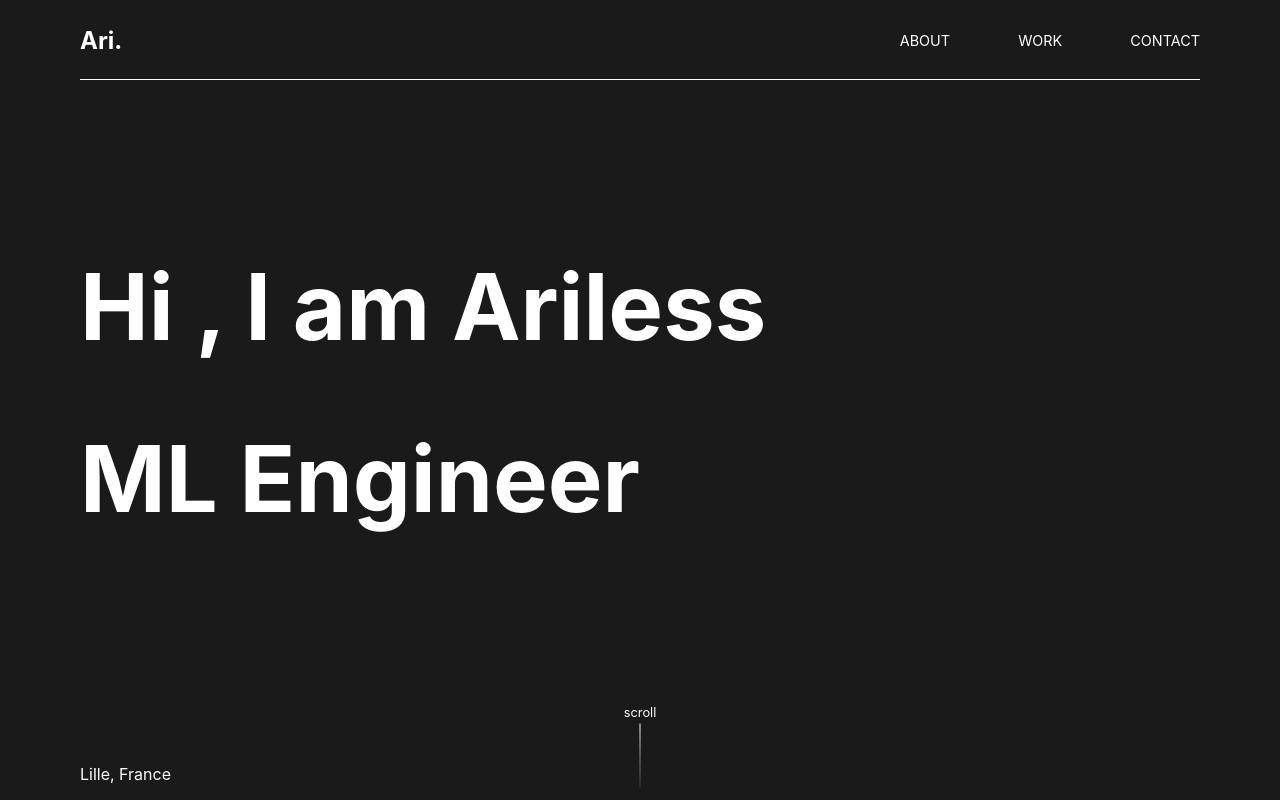
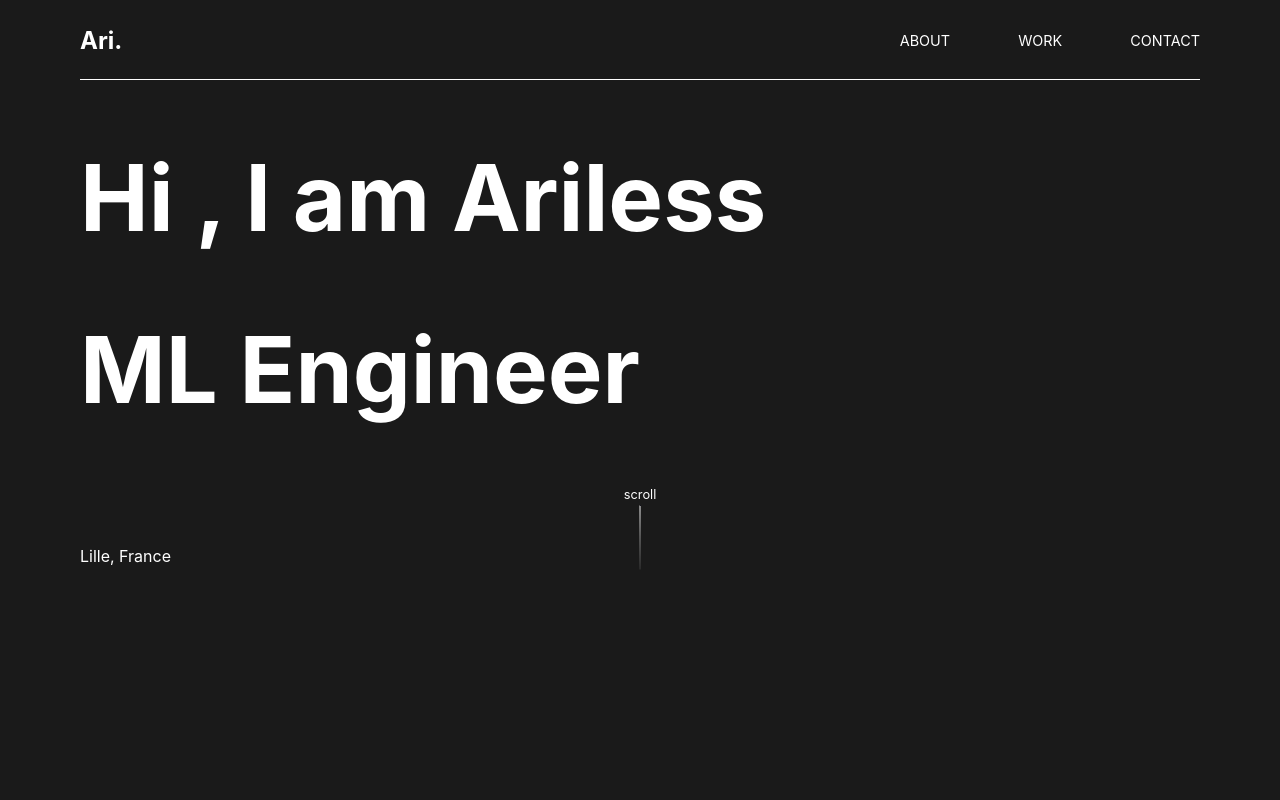
Before and after one commit to ArilessTir/folio, a React (Vite) app: page / in a window 1280 px wide. Shown: the top 800 px of the page. Built offline with nearby package versions, Linux system fonts and the light colour scheme.

Commit message:
header size

```diff
--- a/src/App.css
+++ b/src/App.css
@@ -11,7 +11,7 @@ section{
 }
 
 .Header {
-  min-height: calc(100vh - 5rem);
+  height: calc(100vh - 5rem);
   display: flex;
   max-width: 1920px;
   margin: auto;
```
